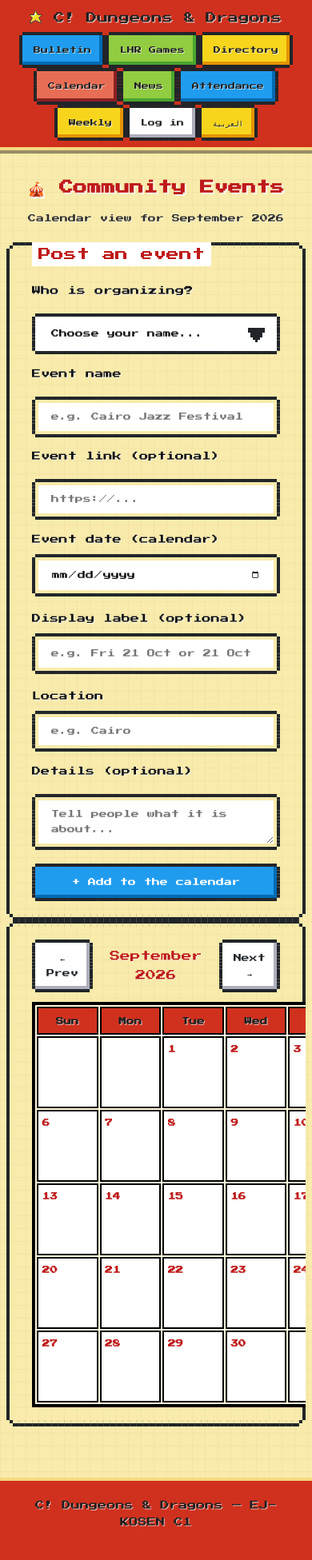
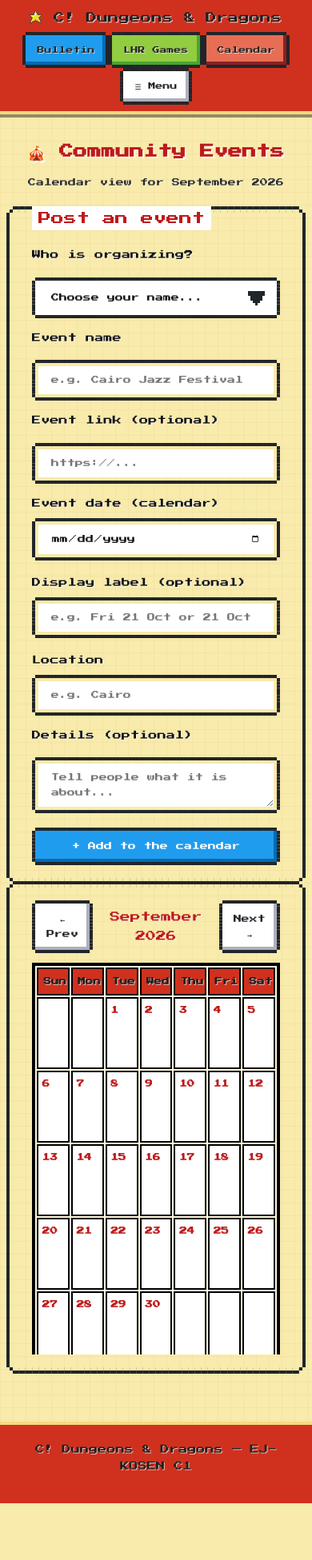
Before and after one commit to asaadzx/C_Dungeons_Dragons, a Flask app: page /schedule?year=2026&month=9 in a window 390 px wide. Shown: the whole page at 80% size. After the commit the page ends 1880 px from the top, so only its background shows below. Run offline with Flask 3, Linux system fonts and the light colour scheme; some libraries are stand-ins or nearby versions.

Commit message:
Refine mobile calendar and move secondary nav into a menu
- On phones the calendar box has a fixed height and scrolls vertically
  inside its frame, with a sticky weekday header
- Keep Bulletin, LHR Games, and Calendar always visible; move the rest
  into a collapsible Menu dropdown on all screen sizes

```diff
--- a/app/static/css/style.css
+++ b/app/static/css/style.css
@@ -164,7 +164,47 @@ table {
 .main-nav {
     display: flex;
     flex-wrap: wrap;
+    align-items: center;
     gap: 0.5rem;
+    position: relative;
+}
+
+/* Dropdown that holds the secondary links (Directory, News, Attendance, ...). */
+.nav-more {
+    position: absolute;
+    top: calc(100% + 0.5rem);
+    right: 0;
+    z-index: 200;
+    display: flex;
+    flex-direction: column;
+    gap: 0.4rem;
+    min-width: 190px;
+    max-height: 70vh;
+    overflow-y: auto;
+    padding: 0.75rem;
+    background-color: var(--dnd-bg-2);
+    border: 3px solid var(--dnd-gold);
+    box-shadow: 4px 4px 0 rgba(0, 0, 0, 0.4);
+}
+
+.nav-more[hidden] {
+    display: none;
+}
+
+.nav-more .nes-btn,
+.nav-more form,
+.nav-more form .nes-btn {
+    width: 100%;
+}
+
+.nav-more form .nes-btn {
+    margin: 0;
+}
+
+/* In RTL the dropdown should open toward the left edge instead. */
+[dir="rtl"] .nav-more {
+    right: auto;
+    left: 0;
 }
 
 /* NES buttons inside the nav are a little large; tighten them up */
@@ -359,11 +399,33 @@ table {
     margin: 0;
 }
 
-/* On phones the 7-column grid gets too cramped, so allow horizontal scroll. */
+/* On phones the calendar box keeps a fixed height and scrolls vertically
+   inside its own frame, so the grid never spills out sideways. */
 @media (max-width: 720px) {
-    .month-calendar-wrap { overflow-x: auto; -webkit-overflow-scrolling: touch; }
-    .month-calendar { min-width: 560px; }
-    .calendar-cell { height: 72px; }
+    .month-calendar-wrap { overflow: visible; }
+
+    .calendar-scroll {
+        height: 58vh;
+        overflow-y: auto;
+        overflow-x: hidden;
+        -webkit-overflow-scrolling: touch;
+    }
+
+    .month-calendar {
+        width: 100%;
+        min-width: 0;
+        table-layout: fixed;
+    }
+
+    /* Keep the weekday row visible while scrolling through the month. */
+    .month-calendar thead th {
+        position: sticky;
+        top: 0;
+        z-index: 1;
+        background-color: #f7e7c6;
+    }
+
+    .calendar-cell { height: auto; min-height: 68px; }
 }
 
 .month-calendar {
--- a/app/static/js/app.js
+++ b/app/static/js/app.js
@@ -2,15 +2,51 @@
    app.js
    Shared progressive-enhancement script for the C! RAS Hub.
 
-   NES.css needs no JavaScript at all, so this file is intentionally tiny.
-   It is loaded by base.html and left in place as a hook for future
-   interactive features (e.g. team sign-up in a later milestone).
+   NES.css needs no JavaScript at all, so this file only holds small UI
+   helpers. It is loaded at the end of base.html.
 
    The DOMContentLoaded wrapper waits until the HTML is fully parsed before
    running, which is the safe place to attach event listeners.
    =========================================================================== */
 
 document.addEventListener("DOMContentLoaded", function () {
+  // -------------------------------------------------------------------------
+  // Navigation dropdown
+  // The three main links stay visible; the "Menu" button reveals the rest.
+  // -------------------------------------------------------------------------
+  var toggle = document.getElementById("menu-toggle");
+  var menu = document.getElementById("nav-more");
+
+  if (toggle && menu) {
+    var closeMenu = function () {
+      menu.hidden = true;
+      toggle.setAttribute("aria-expanded", "false");
+    };
+
+    toggle.addEventListener("click", function (event) {
+      // Stop the click from reaching the document handler below, otherwise
+      // it would immediately close the menu again.
+      event.stopPropagation();
+      var willOpen = menu.hidden;
+      menu.hidden = !willOpen;
+      toggle.setAttribute("aria-expanded", String(willOpen));
+    });
+
+    // Close when clicking anywhere outside the menu.
+    document.addEventListener("click", function (event) {
+      if (!menu.hidden && !menu.contains(event.target) && event.target !== toggle) {
+        closeMenu();
+      }
+    });
+
+    // Close with the Escape key.
+    document.addEventListener("keydown", function (event) {
+      if (event.key === "Escape") {
+        closeMenu();
+      }
+    });
+  }
+
   // Log a friendly message so it is obvious the script loaded correctly.
   console.log("C! RAS Hub ready.");
 });
--- a/app/templates/base.html
+++ b/app/templates/base.html
@@ -33,18 +33,24 @@
                 C! Dungeons &amp; Dragons
             </a>
 
-            <!-- Main navigation. Each link is styled as a NES button. -->
+            <!-- Main navigation. Only the three main sections are always
+                 visible; everything else lives in the "Menu" dropdown. -->
             <nav class="main-nav">
                 <a href="{{ url_for('hub.index') }}" class="nes-btn is-primary">{{ t('nav.bulletin') }}</a>
                 <a href="{{ url_for('hub.lhr') }}" class="nes-btn is-success">{{ t('nav.lhr') }}</a>
+                <a href="{{ url_for('hub.schedule') }}" class="nes-btn is-error">{{ t('nav.calendar') }}</a>
+
+                <button class="nes-btn menu-toggle" type="button" id="menu-toggle"
+                        aria-expanded="false" aria-controls="nav-more">&#9776; Menu</button>
+
+                <div class="nav-more" id="nav-more" hidden>
                     <a href="{{ url_for('hub.directory') }}" class="nes-btn is-warning">{{ t('nav.directory') }}</a>
-                <a href="{{ url_for('hub.schedule') }}" class="nes-btn is-error">{{ t('nav.calendar') }}</a>
                     <a href="{{ url_for('news.index') }}" class="nes-btn is-success">{{ t('nav.news') }}</a>
                     <a href="{{ url_for('attendance.daily') }}" class="nes-btn is-primary">{{ t('nav.attendance') }}</a>
                     <a href="{{ url_for('attendance.weekly') }}" class="nes-btn is-warning">{{ t('nav.weekly') }}</a>
                     {% if current_user.is_authenticated %}
                     <a href="{{ url_for('admin.index') }}" class="nes-btn">{{ t('nav.admin') }}</a>
-                <form method="POST" action="{{ url_for('auth.logout') }}" style="display:inline;">
+                    <form method="POST" action="{{ url_for('auth.logout') }}">
                         <input type="hidden" name="csrf_token" value="{{ csrf_token() }}">
                         <button class="nes-btn" type="submit">{{ t('nav.logout') }}</button>
                     </form>
@@ -53,6 +59,7 @@
                     {% endif %}
                     <!-- Language toggle: switches between English and Arabic (RTL). -->
                     <a href="{{ url_for('set_language', lang=other_lang) }}" class="nes-btn is-warning">{{ t('nav.language') }}</a>
+                </div>
             </nav>
         </div>
     </header>
--- a/app/templates/schedule.html
+++ b/app/templates/schedule.html
@@ -69,6 +69,9 @@
             <a class="nes-btn" href="{{ url_for('hub.schedule', year=next_month.year, month=next_month.month) }}">Next &rarr;</a>
         </div>
 
+        <!-- On phones this box keeps a fixed height and scrolls vertically
+             on its own, so the month grid never spills outside the frame. -->
+        <div class="calendar-scroll">
             <table class="month-calendar">
                 <thead>
                     <tr>
@@ -94,6 +97,7 @@
                     {% endfor %}
                 </tbody>
             </table>
+        </div>
     </section>
 </div>
 
```
Lines whose indentation alone changed are shown as unchanged.
